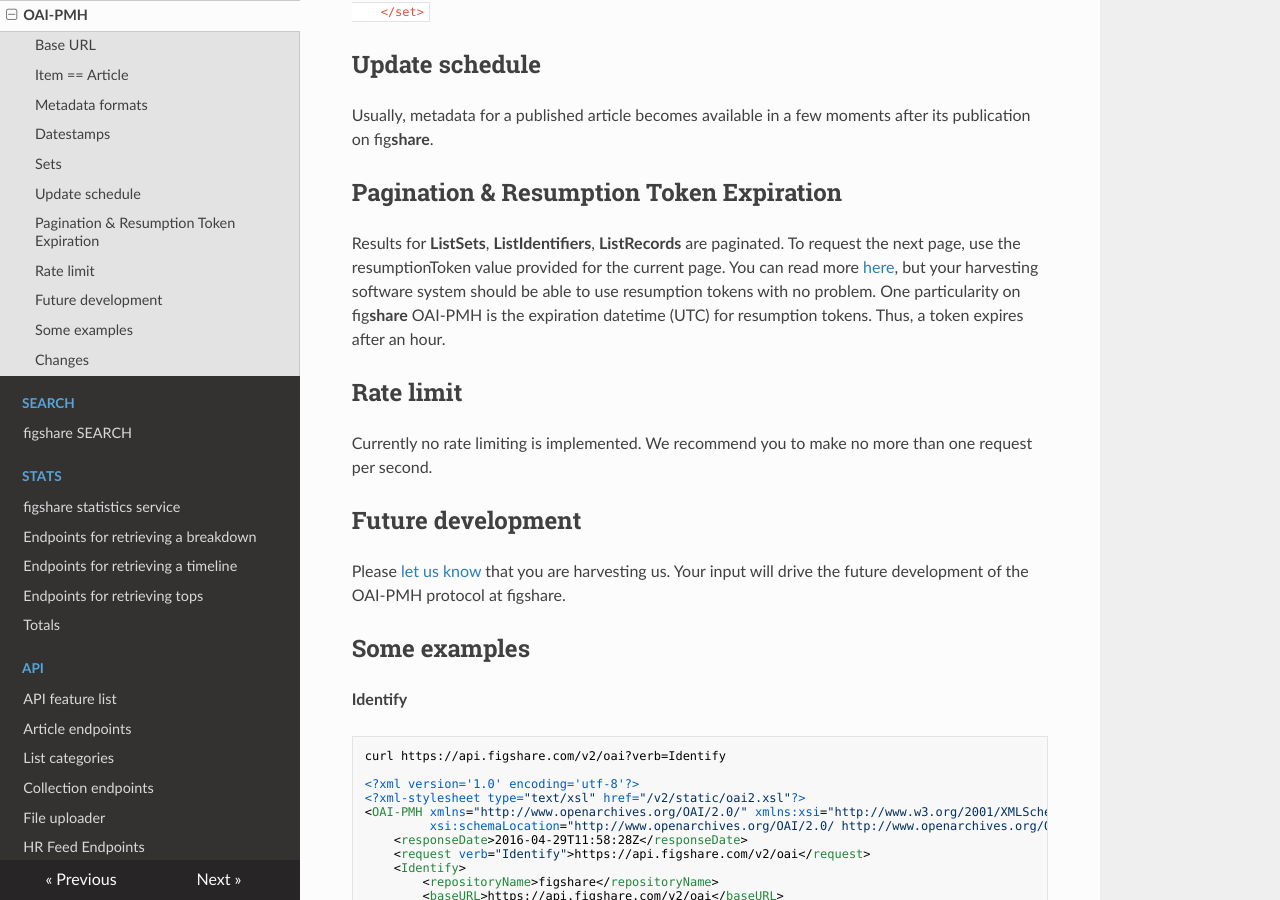
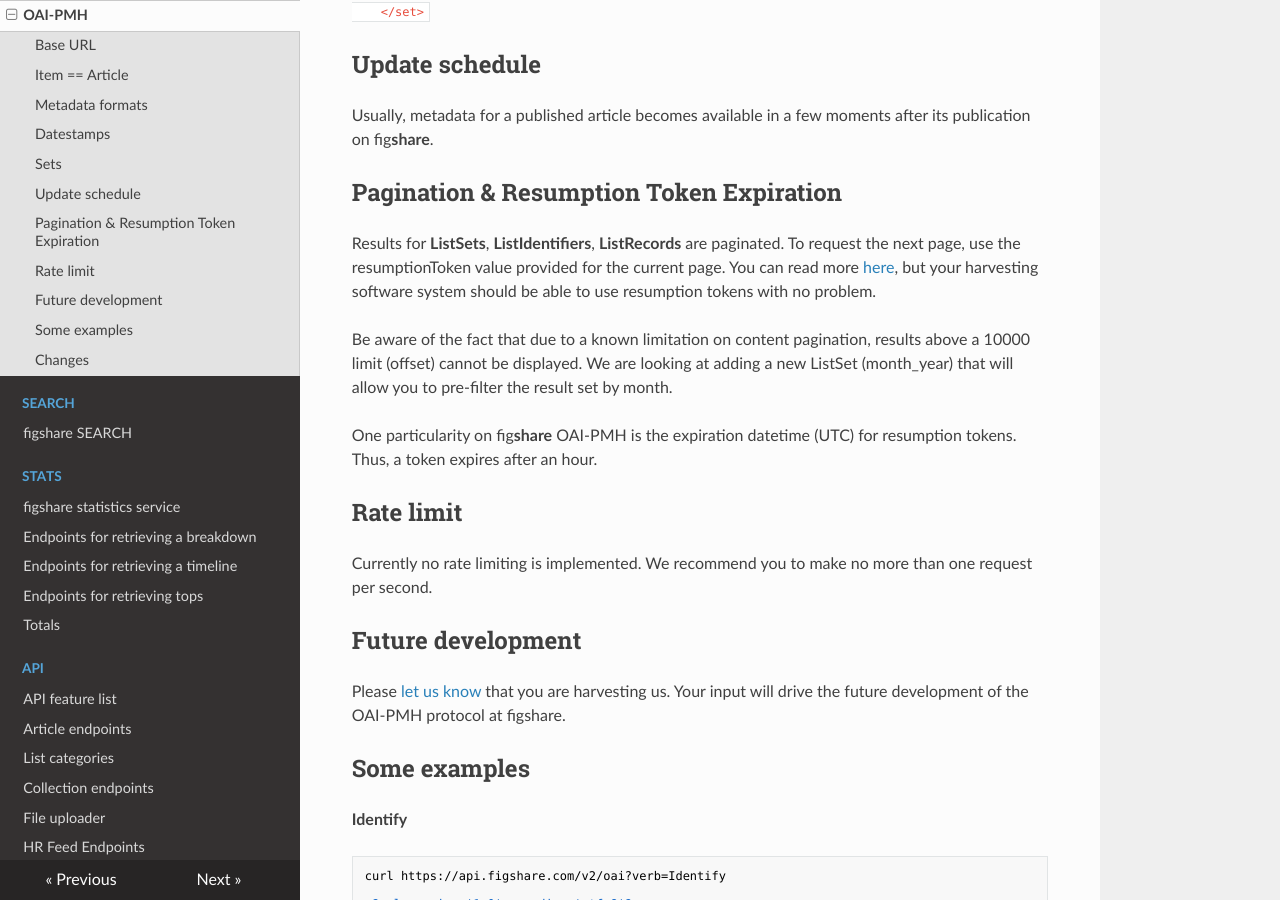
Before and after one commit to figshare/user_documentation, an MkDocs documentation site: the page built from docs/OAI-PMH/index.md, in a window 1280 px wide and 900 px high, scrolled down 1341 px. Built offline with MkDocs 1.6.1, drawn with Linux system fonts in a browser that asks for light colours; nearby versions of some CDN libraries; some of the changed lines change nothing that is shown; some of the changed text lies outside the part shown.

Commit message:
update documentation regarding formats, tags&licences, 10000 limitation

```diff
--- a/docs/OAI-PMH/index.md
+++ b/docs/OAI-PMH/index.md
@@ -19,7 +19,7 @@
 
 ## Metadata formats
 
-Currently the only metadata format is **Dublin Core** (*oai_dc*).
+Currently, the supported formats are: **Dublin Core** (*oai_dc*), **Datacite** (*oai_datacite*) and **RDF** (*rdf*).
 
 
 ## Datestamps
@@ -78,6 +78,10 @@
 [here](https://www.openarchives.org/OAI/openarchivesprotocol.html#FlowControl),
 but your harvesting software system should be able to use resumption tokens with
 no problem.
+
+Be aware of the fact that due to a known limitation on content pagination, results above a 10000 limit (offset) cannot be displayed.
+We are looking at adding a new ListSet (month_year) that will allow you to pre-filter the result set by month.
+
 One particularity on fig**share** OAI-PMH is the expiration datetime (UTC) for
 resumption tokens. Thus, a token expires after an hour.
 
@@ -220,3 +224,9 @@
 
 **May, 2016**
 Initial release of OAI-PMH API
+
+**July, 2016**
+Datacite and RDF Metadata Formats are added
+
+**August, 2016**
+Keywords and Licences tags are added
```
